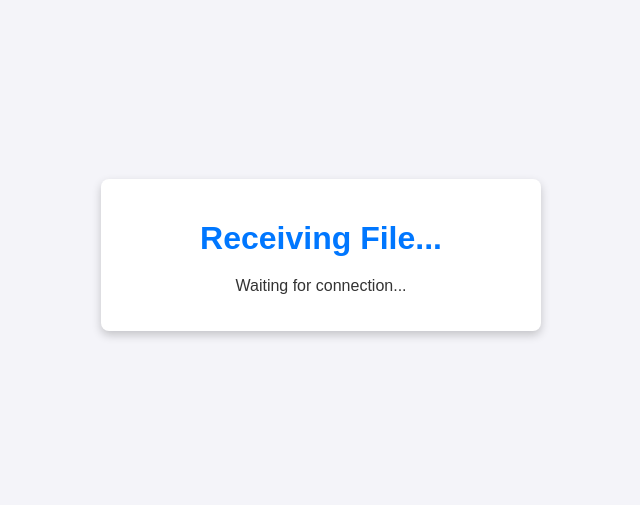
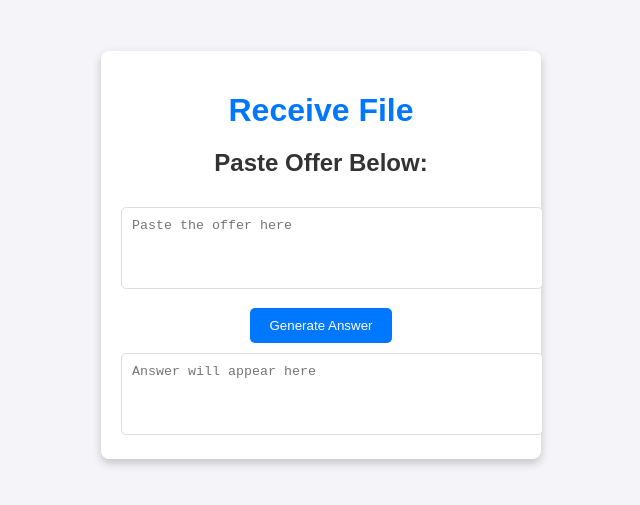
Before and after one commit to LAVKESHavasthi/Quics, a plain HTML site: page share.html in a window 1280 px wide. Shown: the part 145-650 px from the top of the page, without its empty margins (319-959 px from the left). Drawn offline with Linux system fonts and the light colour scheme.

Commit message:
Update share.html

```diff
--- a/share.html
+++ b/share.html
@@ -3,14 +3,17 @@
 <head>
     <meta charset="UTF-8">
     <meta name="viewport" content="width=device-width, initial-scale=1.0">
-    <title>Receive File</title>
+    <title>File Share - Receiver</title>
     <link rel="stylesheet" href="style.css">
 </head>
 <body>
     <div class="container">
-        <h1>Receiving File...</h1>
-        <p id="status">Waiting for connection...</p>
+        <h1>Receive File</h1>
+        <h2>Paste Offer Below:</h2>
+        <textarea id="offer" placeholder="Paste the offer here"></textarea>
+        <button id="generate-answer">Generate Answer</button>
+        <textarea id="answer" readonly placeholder="Answer will appear here"></textarea>
     </div>
-    <script src="app.js"></script>
+    <script src="receiver.js"></script>
 </body>
 </html>
```
